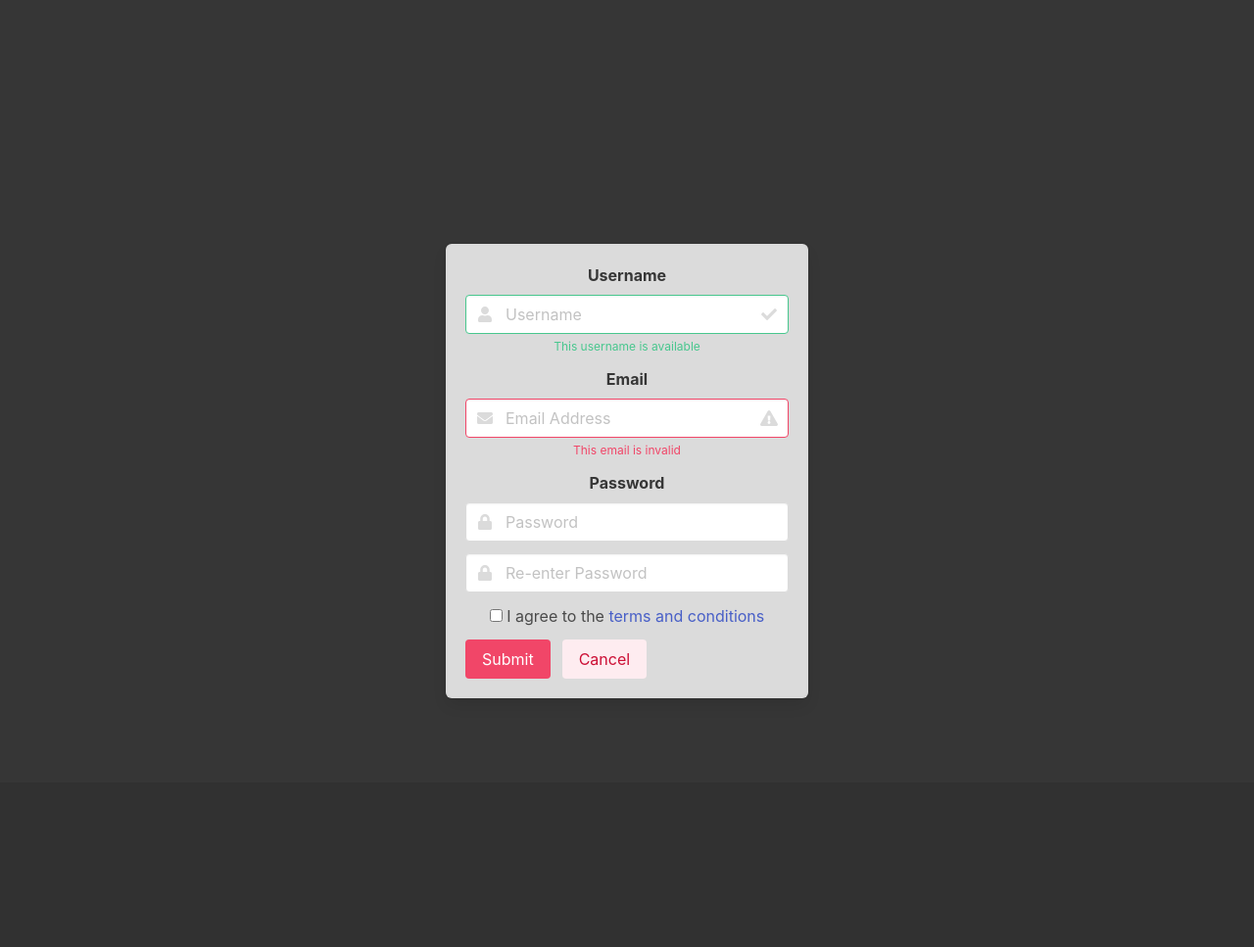
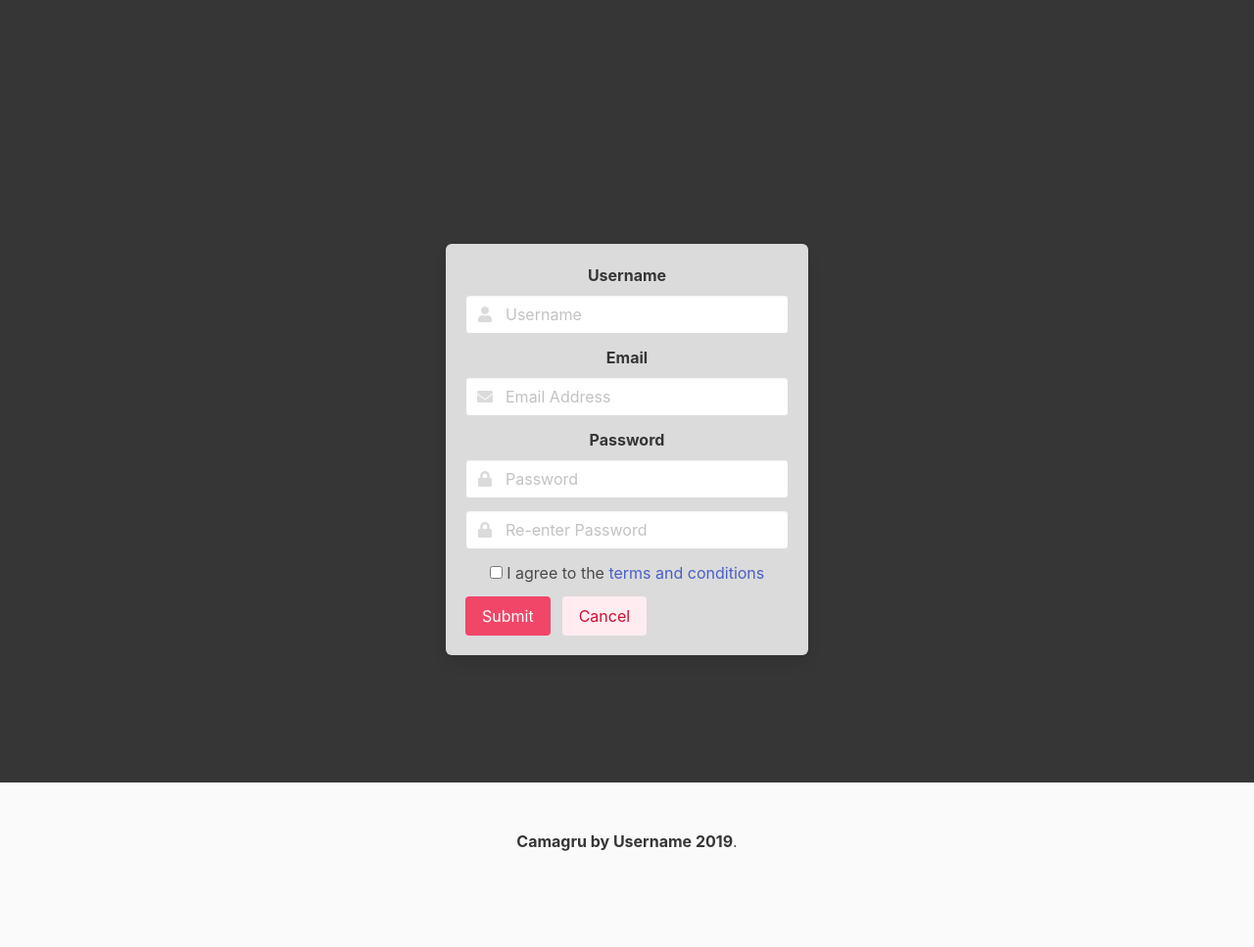
Before and after one commit to MattGerber/Camagru, a PHP site: page /camagru/signup.php in a window 1280 px wide. Shown: the part 57-1024 px from the top of the page at 98% size. Before the commit the page ends 770 px from the top, so only its background shows below. Run offline with PHP 8.4, Linux system fonts and the light colour scheme; a stand-in replaces the project's code that opens the database connection; some libraries are stand-ins or nearby versions.

Commit message:
just added basic footers

```diff
--- /dev/null
+++ b/footer.php
@@ -0,0 +1,7 @@
+<footer class="footer">
+    <div class="content has-text-centered">
+            <strong>Camagru by Username 2019</strong>.
+        </div>
+    </div>
+  </div>
+</footer>
--- a/gallery.php
+++ b/gallery.php
@@ -16,3 +16,7 @@
         </div>
       </div>
 </main>
+
+<?php
+  require "footer.php";
+?>
--- a/signup.php
+++ b/signup.php
@@ -9,29 +9,29 @@
 				<div class="field">
 				<label class="label">Username</label>
 					<div class="control has-icons-left has-icons-right">
-						<input class="input is-success" name="username" type="text" placeholder="Username">
+						<input class="input" name="username" type="text" placeholder="Username">
 						<span class="icon is-small is-left">
 							<i class="fas fa-user"></i>
 						</span>
-						<span class="icon is-small is-right">
+						<!-- <span class="icon is-small is-right">
 							<i class="fas fa-check"></i>
-						</span>
+						</span> -->
 					</div>
-					<p class="help is-success">This username is available</p>
+					<!-- <p class="help is-success">This username is available</p> -->
 				</div>
 
 				<div class="field">
 				<label class="label">Email</label>
 					<div class="control has-icons-left has-icons-right">
-						<input class="input is-danger" name="email" type="email" placeholder="Email Address">
+						<input class="input" name="email" type="email" placeholder="Email Address">
 						<span class="icon is-small is-left">
 							<i class="fas fa-envelope"></i>
 						</span>
-						<span class="icon is-small is-right">
+						<!-- <span class="icon is-small is-right">
 							<i class="fas fa-exclamation-triangle"></i>
-						</span>
+						</span> -->
 					</div>
-					<p class="help is-danger">This email is invalid</p>
+					<!-- <p class="help is-danger">This email is invalid</p> -->
 				</div>
 				<div class="field">
 				<label class="label">Password</label>
@@ -71,3 +71,7 @@
 			</form>
 	</div>
 </main>
+
+<?php
+  require "footer.php";
+?>
```
Also changed, not shown: photo.js (+18 -18 lines), postImage.php (+23 -8 lines).
